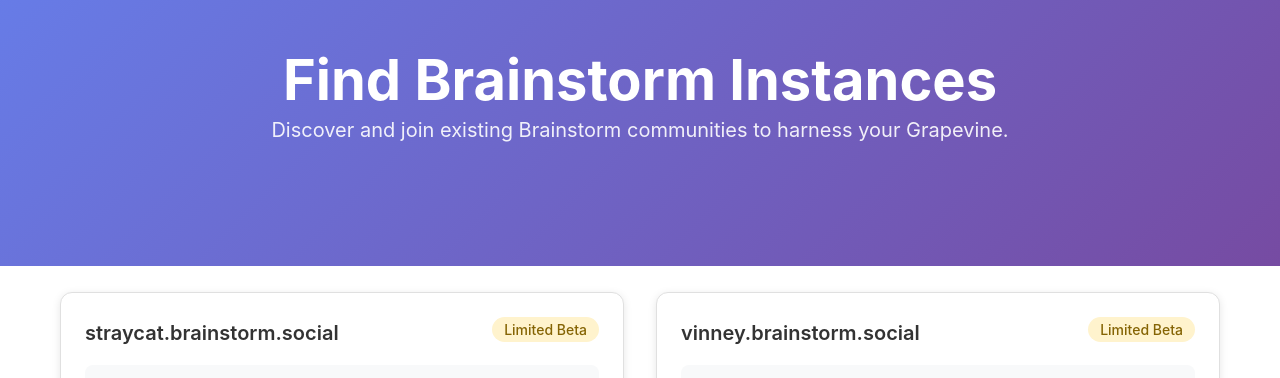
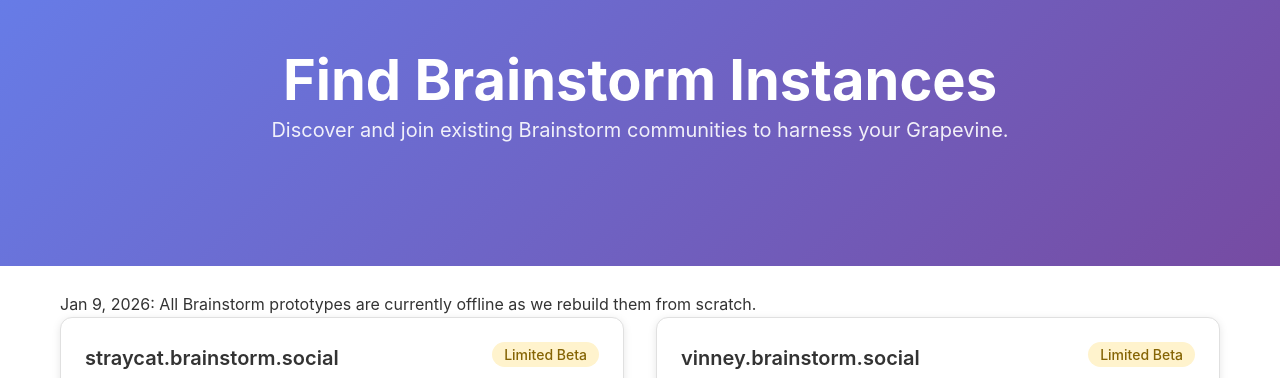
Before and after one commit to Pretty-Good-Freedom-Tech/brainstorm.world, a website: page find-instances.html in a window 1280 px wide. Shown: the part 73-451 px from the top of the page. Drawn offline with Linux system fonts and the light colour scheme; no server answers.

Commit message:
prototypes offline message

```diff
--- a/find-instances.html
+++ b/find-instances.html
@@ -22,6 +22,13 @@
         </section>
 
         <br />
+
+        <section class="section">
+            <div class="container">
+                Jan 9, 2026: All Brainstorm prototypes are currently offline as we rebuild them from scratch.
+            </div>
+        </section>
+
 
         <section class="section">
             <div class="container">
```
